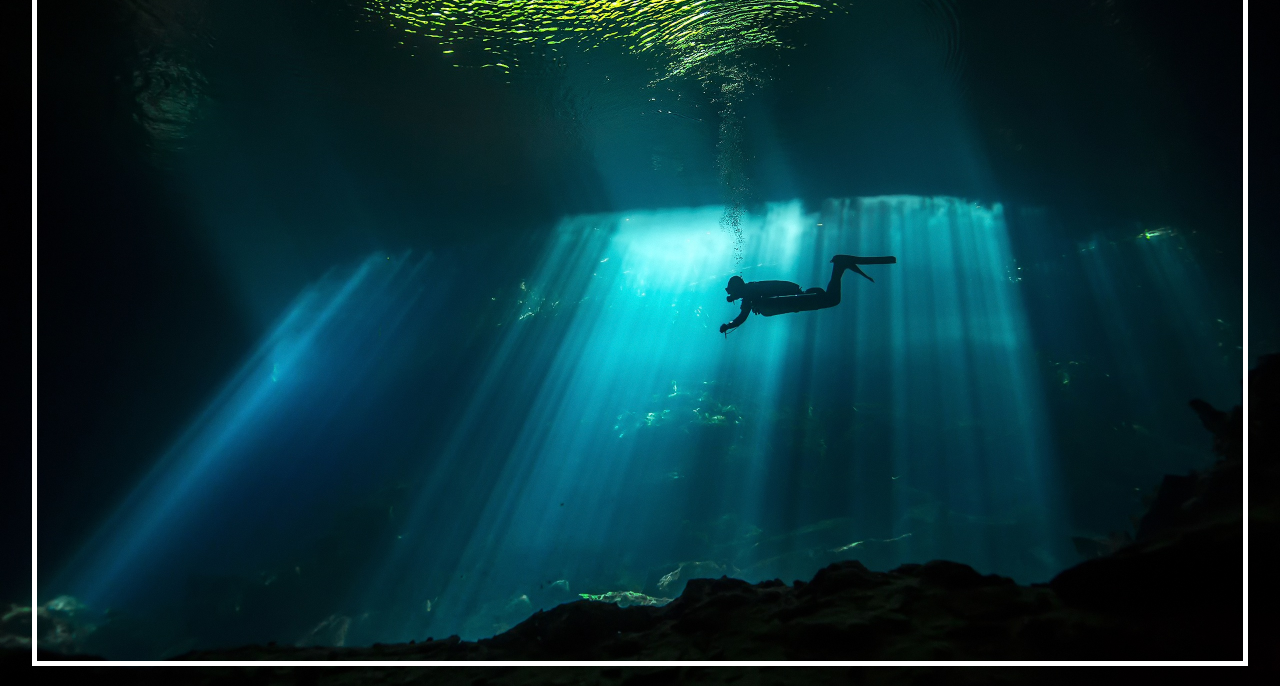
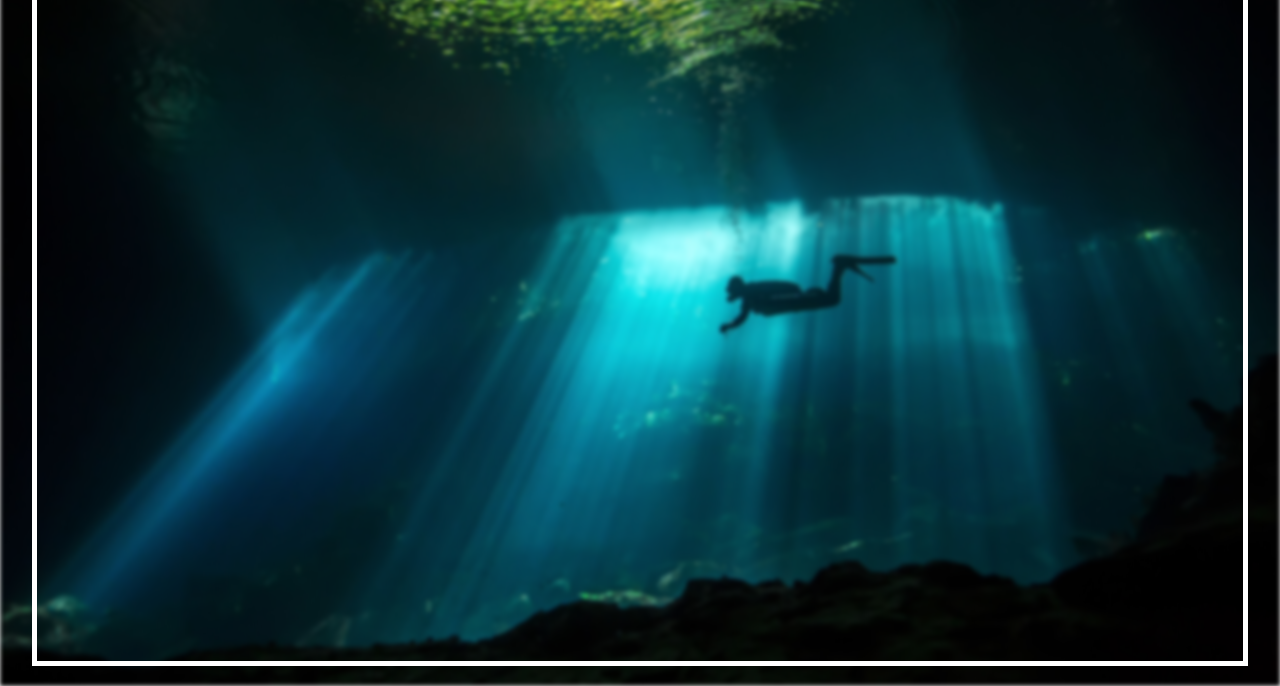
Before and after one commit to oroitz-lago-ramos/fansite, a plain HTML site: page index.html in a window 1280 px wide. Shown: the part 114-800 px from the top of the page. Drawn offline with Linux system fonts and the light colour scheme.

Commit message:
ajout du blur en fond ecran

```diff
--- a/fansite.css
+++ b/fansite.css
@@ -28,25 +28,45 @@ p {
 
 } */
 .background {
-  background-image: url("assets/images/backgrounds/sports-scuba_diving-diver-sunbeam-underwater-894274.jpeg");
+  /* background-image: url("assets/images/backgrounds/sports-scuba_diving-diver-sunbeam-underwater-894274.jpeg");
   background-size: cover;
   background-position: center;
-  height: 100vh; /* 100% de la hauteur de la fenêtre visible */
+  height: 100vh;
   display: flex;
   justify-content: center;
+  align-items: center; */
+
+  position: absolute;
+  left: 0;
+  right: 0;
+  z-index: 1;
+  display: flex;
+  background-image: url('assets/images/backgrounds/sports-scuba_diving-diver-sunbeam-underwater-894274.jpeg');
+  background-size: cover;
+  background-position: center;
+  width: 100vw;
+  height: 100vh;
+  -webkit-filter: blur(2px);
+  -moz-filter: blur(2px);
+  -o-filter: blur(2px);
+  -ms-filter: blur(2px);
+  filter: blur(2px);
+
+}
+#big-container {
+  display: flex;
   align-items: center;
-
-  /* filter: blur(8px);
-  -webkit-filter: blur(8px); */
+  justify-content: center;
+  justify-items: center;
+  height: 100vh;
 }
-
 #white-border {
   display: flex;
   justify-content: center;
   /* align-items: center; */
   border: 5px solid #fff;
   position: absolute;
-
+  z-index: 3;
   height: 95%;
   width: 95%;
 }
--- a/index.html
+++ b/index.html
@@ -7,12 +7,14 @@
     <title>Diving into depths</title>
   </head>
   <body>
-    <div class="background">
+    <div class="background"></div>
+    <div id="big-container">
       <div id="white-border">
         <header></header>
 
         <h1>Diving into Depths</h1>
       </div>
     </div>
+
   </body>
 </html>
```
